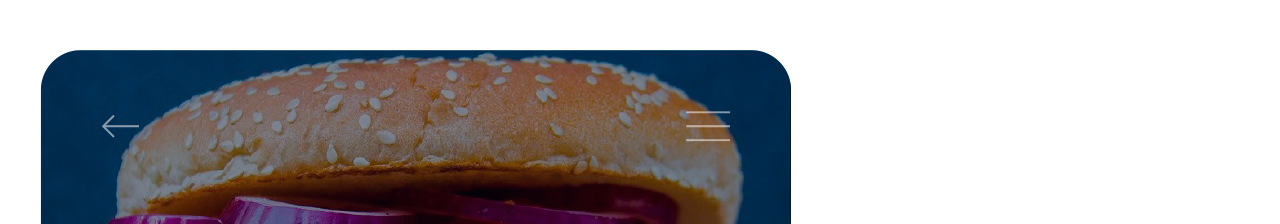
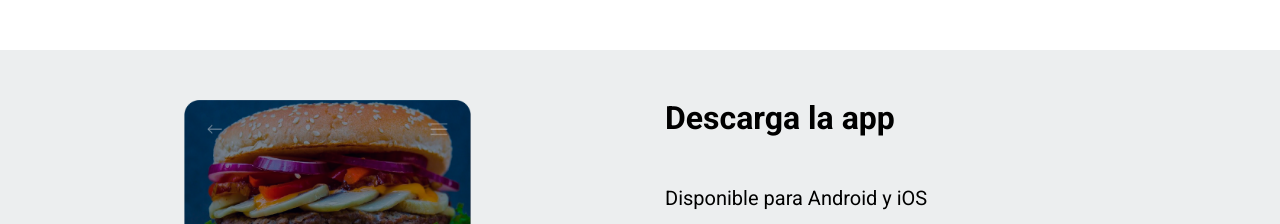
Before and after one commit to ManuUSS/delivery-app, a website: page index.html in a window 1280 px wide. Shown: the part 4988-5212 px from the top of the page. Drawn offline with nearby package versions, Linux system fonts and the light colour scheme; files that its build step writes are made by us from their sources; files whose address does not match are found by name.

Commit message:
new: download scss

```diff
--- a/src/scss/download/_download.scss
+++ b/src/scss/download/_download.scss
@@ -1,2 +1,24 @@
 @use 'base/vars';
 @use 'base/mixins';
+
+
+.download {
+    background-color: vars.$color_grey;
+    padding: vars.$spacing 0;
+
+    &__grid {
+        @include mixins.tablet {
+            @include mixins.grid( 2, vars.$spacing );
+        }
+    }
+
+    &__image {
+        width: 50%;
+        margin: 0 auto;
+        transition: transform .5s ease-in-out;
+
+        &:hover {
+            transform: rotate(4deg) scale(1.2);
+        }
+    }
+}
```
